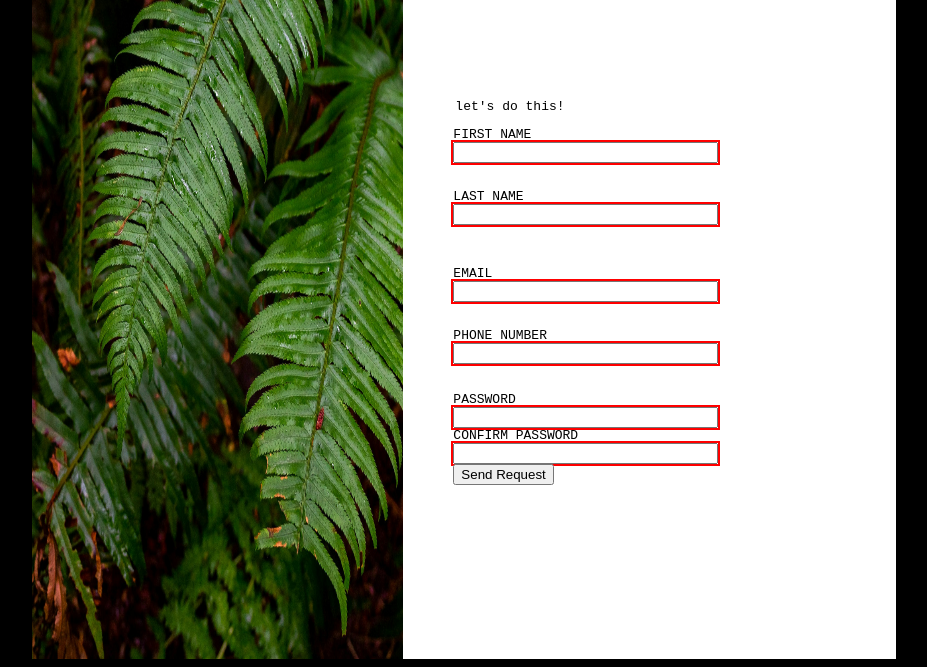
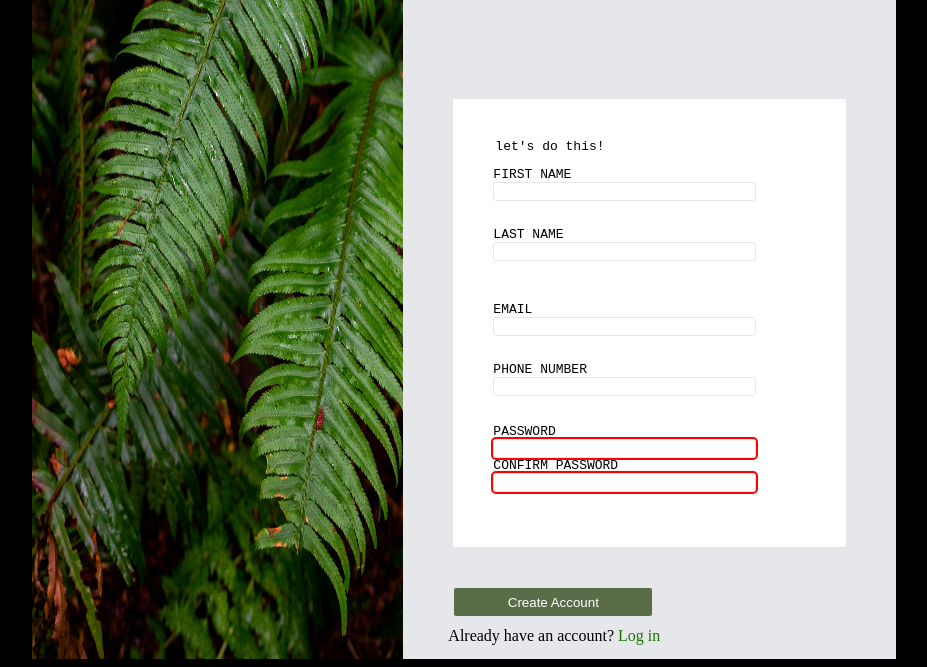
Before and after one commit to EliteCoder75/Saign_up_form, a plain HTML site: page index.html in a window 1280 px wide. Shown: the part 349-1016 px from the top of the page, without its empty margins (176-1103 px from the left). Drawn offline with Linux system fonts and the light colour scheme.

Commit message:
change input box shadows and the background form's color

```diff
--- a/index.html
+++ b/index.html
@@ -13,6 +13,7 @@
             <div class="text1">This is not a real online service! You know you need something like this in you life to help you realize your deepest dreams </div>
             <div class="text2">This is not a real online service!</div>
                 <form class="form" action="/my-handling-form-page" method="post">
+                    <div class="another_form_color">
                         <legend>let's do this!</legend>
                         <p style="float:left;" class="firstname_field">
                         <label for="name">FIRST NAME</label>
@@ -46,9 +47,13 @@
                             <label for="pass">CONFIRM PASSWORD</label>
                             <input class="conf_password" type="password" id="pass" name="password"  size="30" required/>
                         </div>
-                <input type="submit" value="Send Request" />
+                        <div style="clear:both;">&nbsp;</div>
+                    </div>
+                    <input class="button" type="submit" value="Create Account" size="20"/>
 
               </form>
+              <div class="login">Already have an account? <a href="url">Log in</a>
+              </div>
         </div>
     <div>
 </body>
--- a/style.css
+++ b/style.css
@@ -13,7 +13,7 @@ body {
     flex: 2 1 auto;
     width: 150px;
     margin-right: 200px;
-    background-color: white;
+    background-color: #E5E7EB;
 }
 
 .text1, .text2{
@@ -55,9 +55,41 @@ body {
 
 input:focus {
     outline: 2px solid #5f5cff;
+    box-shadow: 10px 10px lightblue;
   }
 
-input:invalid {
-
+input[type=password]:invalid {
     outline: 2px solid #ff0000;
 }
+
+input[type=submit] {
+    background-color:#596D48;
+    color: white;
+
+}
+
+.button {
+    margin-top: 40px;
+    height:30px;
+    width:200px;
+}
+
+.login {
+    margin-top: 10px;
+    margin-left: 45px;
+}
+
+a:link {
+    color: rgb(29, 112, 4);
+    text-decoration: none;
+  }
+
+input {
+    border-radius: 3px;
+    border: 1px solid #E5E7EB;
+}
+
+.another_form_color {
+    background-color: white;
+    padding: 40px;
+}
```
Also changed, not shown: odin-lined.png (added). Lines whose indentation alone changed are shown as unchanged.
